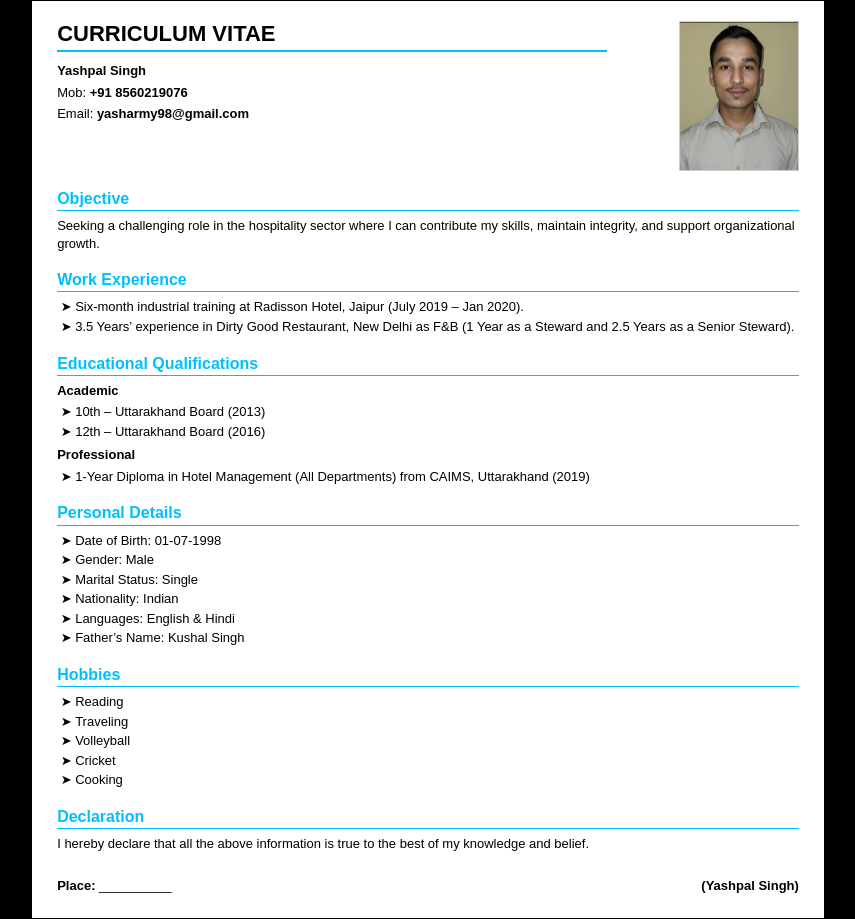
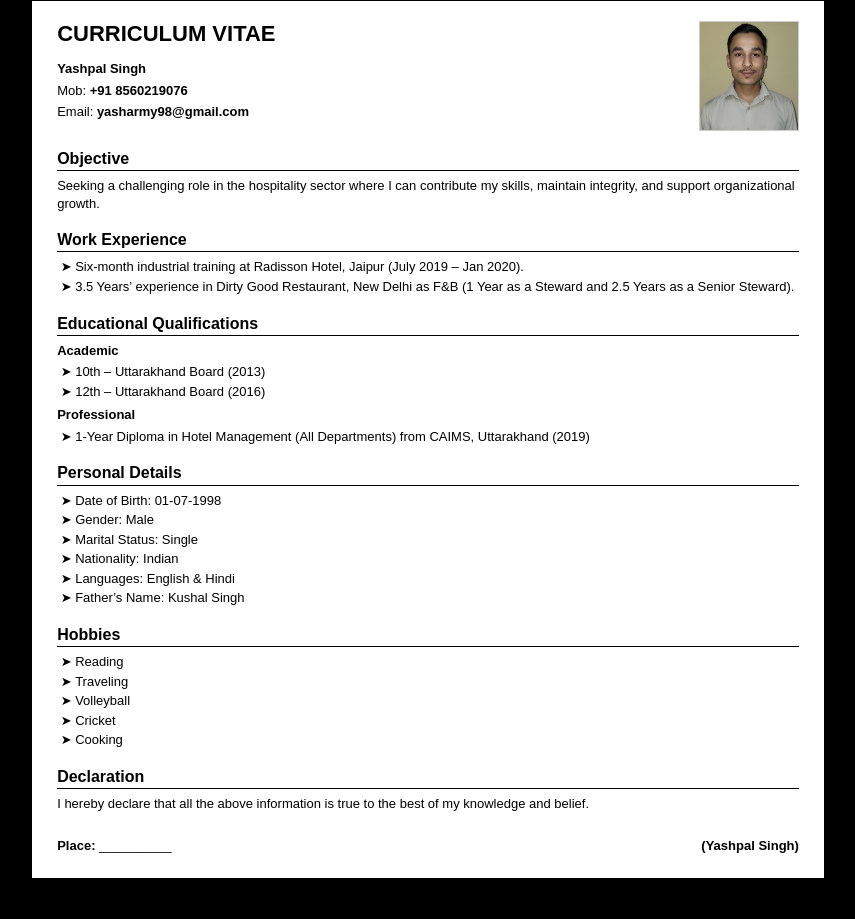
Before and after one commit to Ashish-Mantrin/yashpal, a plain HTML site: page index.html in a window 1280 px wide. Shown: the whole page, without its empty margins (212-1067 px from the left). After the commit the page ends 879 px from the top, so only its background shows below. Drawn offline with nearby package versions, Linux system fonts and the light colour scheme.

Commit message:
Add files via upload

```diff
--- a/index.html
+++ b/index.html
@@ -34,7 +34,6 @@
             font-size: 22px;
             font-weight: 700;
             text-transform: uppercase;
-            border-bottom: 2px solid #00bfff;
             padding-bottom: 3px;
             margin-bottom: 10px;
         }
@@ -43,10 +42,10 @@
         h5 {
             font-size: 16px;
             font-weight: 600;
-            color: #00bfff;
+            color: #000000;
             margin-top: 18px;
             margin-bottom: 6px;
-            border-bottom: 1px solid #00bfff;
+            border-bottom: 1px solid #000000;
             padding-bottom: 2px;
         }
 
@@ -70,8 +69,8 @@
         }
 
         .photo {
-            width: 120px;
-            height: 150px;
+            width: 100px;
+            height: 110px;
             object-fit: cover;
             border: 1px solid #ccc;
         }
```
